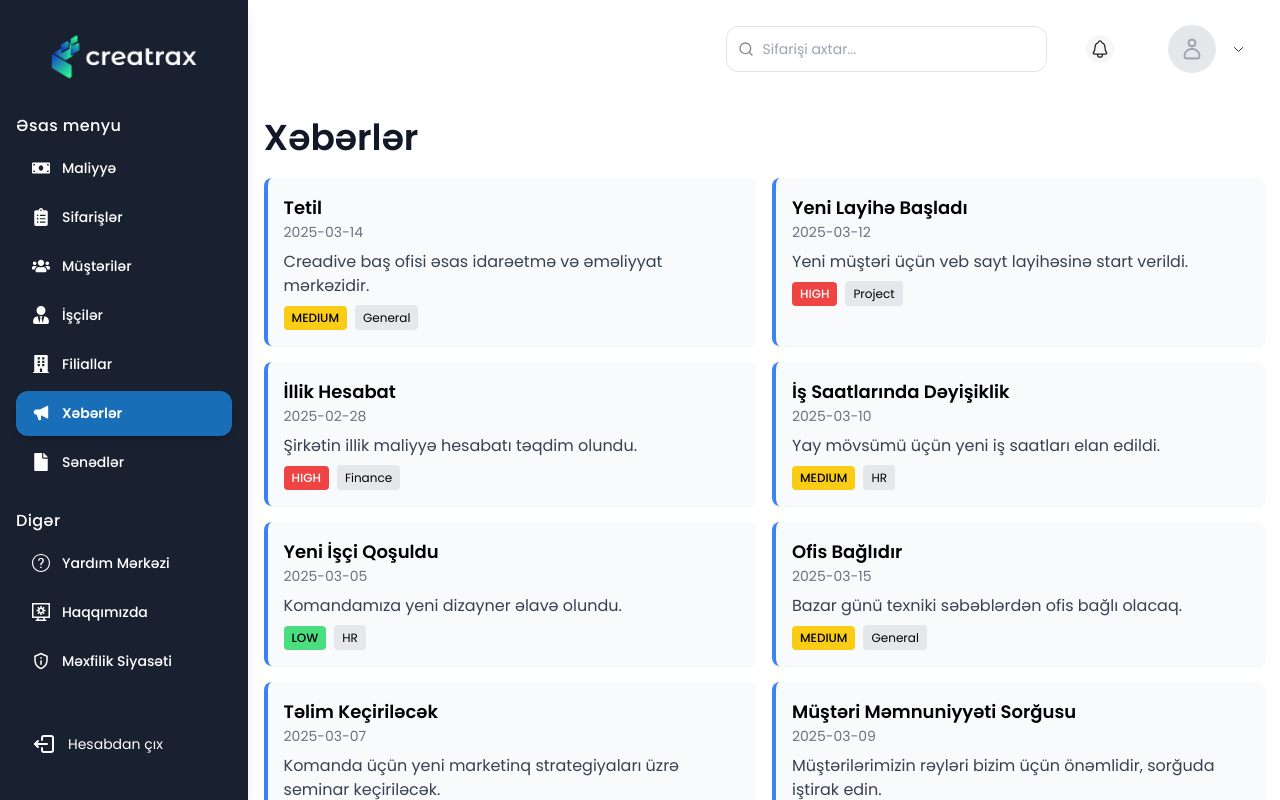
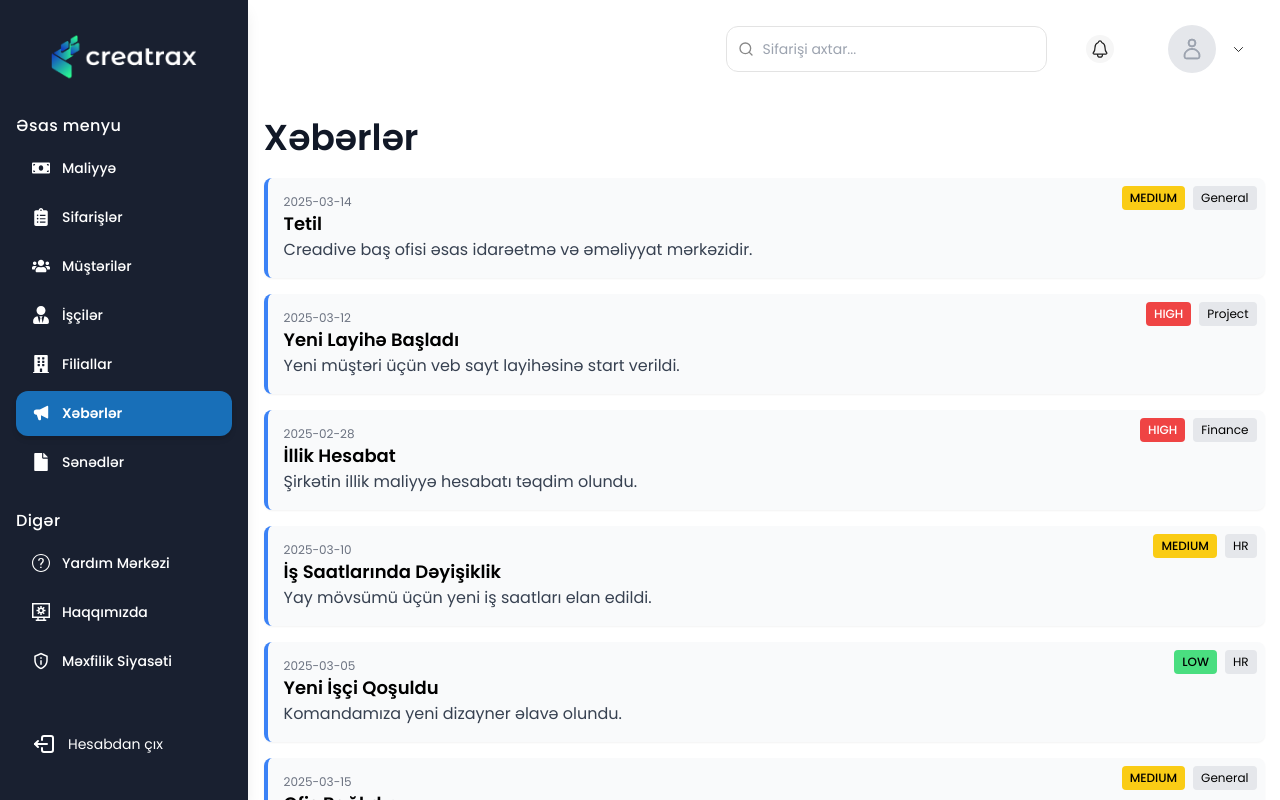
Before and after one commit to nihad-xalq/creatrax, a Next.js app: page /app/announcements in a window 1280 px wide. Built offline with nearby package versions, Linux system fonts and the light colour scheme.

Commit message:
Change UI on Announcements page

```diff
--- a/src/views/AnnouncementsView.tsx
+++ b/src/views/AnnouncementsView.tsx
@@ -14,23 +14,35 @@ export const AnnouncementsView = ({ data }: AnnouncementsViewProps) => {
         {data.length === 0 ? (
           <p className="text-gray-600">Hazırda elan yoxdur.</p>
         ) : (
-                    <ul className="grid grid-cols-1 md:grid-cols-2 gap-4">
+          <ul className="grid grid-cols-1 md:grid-cols-1 gap-4">
             {data.map((a) => (
               <li
                 key={a.id}
                 className="p-4 bg-gray-50 rounded-lg shadow-sm border-l-4
-                border-blue-500 hover:shadow-md transition duration-300"
+                border-blue-500 hover:shadow-md transition duration-300 relative"
               >
+                <div className="flex flex-col items-start justify-start gap-0">
+                  <p className="text-xs text-gray-500">{a.date}</p>
                   <h2 className="text-lg font-semibold">{a.title}</h2>
-                                <p className="text-sm text-gray-500">{a.date}</p>
-                                <p className="text-gray-700 mt-2">{a.description}</p>
-                                <span className={`mt-2 inline-block px-2 py-1 text-xs font-medium rounded
-                  ${a.priority === "high" ? "bg-red-500 text-white" : a.priority === "medium" ? "bg-yellow-400 text-black" : "bg-green-400 text-black"}`}>
+                </div>
+                <p className="text-gray-700 mt-0">{a.description}</p>
+                <div className="flex flex-row items-center gap-0 absolute top-2 right-2">
+                  <span
+                    className={`inline-block px-2 py-1 text-xs font-medium rounded
+                  ${
+                    a.priority === "high"
+                      ? "bg-red-500 text-white"
+                      : a.priority === "medium"
+                      ? "bg-yellow-400 text-black"
+                      : "bg-green-400 text-black"
+                  }`}
+                  >
                     {a.priority.toUpperCase()}
                   </span>
                   <span className="ml-2 px-2 py-1 text-xs bg-gray-200 rounded">
                     {a.category}
                   </span>
+                </div>
               </li>
             ))}
           </ul>
```
Lines whose indentation alone changed are shown as unchanged.
